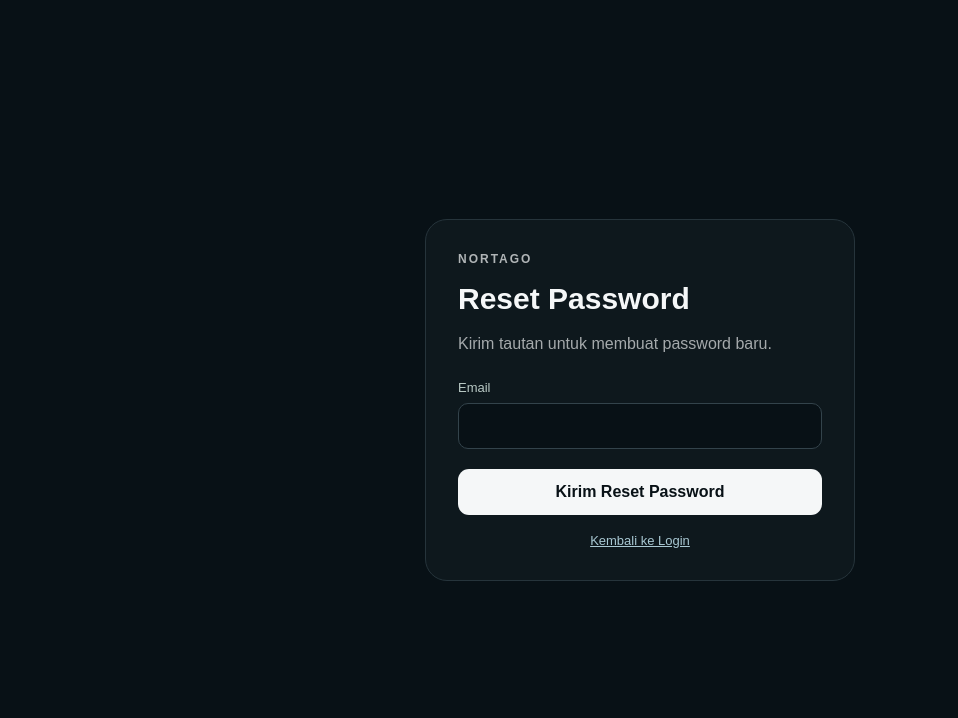
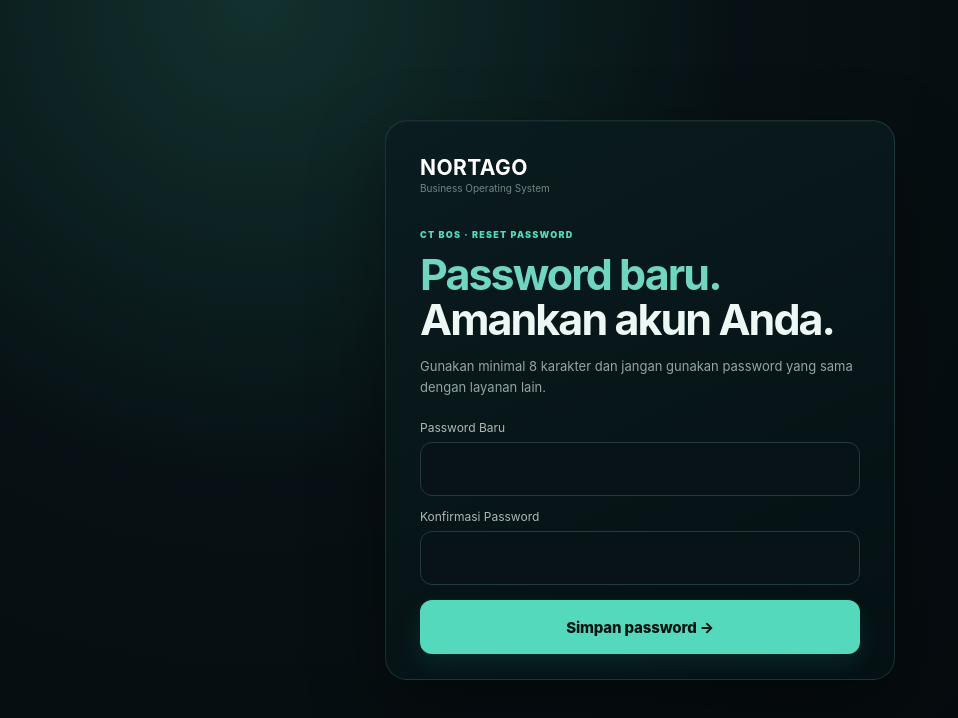
Before and after one commit to adiaris2022-rgb/tjsl-impact-control-tower, a Next.js app: page /reset-password in a window 1280 px wide. Shown: the top 718 px of the page, without its empty margins (0-958 px from the left). Built offline with nearby package versions, Linux system fonts and the light colour scheme.

Commit message:
Add CT BOS password reset page

```diff
--- a/app/reset-password/page.tsx
+++ b/app/reset-password/page.tsx
@@ -1,48 +1,50 @@
 "use client";
 
 import { useState } from "react";
-import { createBrowserClient } from "@supabase/ssr";
+import { useRouter } from "next/navigation";
+
+async function getSupabase() {
+  const response = await fetch("/api/supabase-config", { cache: "no-store" });
+  const config = await response.json().catch(() => ({}));
+  if (!response.ok || !config.url || !config.key) throw new Error(config.error || "Supabase configuration unavailable.");
+  const { createClient } = await import("@supabase/supabase-js");
+  return createClient(config.url, config.key);
+}
 
 export default function ResetPasswordPage() {
-  const [email,setEmail] = useState("");
-  const [message,setMessage] = useState("");
-  const [error,setError] = useState("");
-  const [busy,setBusy] = useState(false);
+  const router = useRouter();
+  const [password,setPassword]=useState("");
+  const [confirm,setConfirm]=useState("");
+  const [message,setMessage]=useState("");
+  const [error,setError]=useState("");
+  const [saving,setSaving]=useState(false);
 
-  async function requestReset(e:React.FormEvent) {
-    e.preventDefault();
-    setBusy(true);
-    setMessage("");
-    setError("");
-    try {
-      const response = await fetch("/api/supabase-config", { cache:"no-store", signal:AbortSignal.timeout(10000) });
-      if (!response.ok) throw new Error("Konfigurasi Supabase belum tersedia.");
-      const config = await response.json();
-      const supabase = createBrowserClient(config.url, config.key);
-      const redirectTo = `${window.location.origin}/update-password`;
-      const { error } = await supabase.auth.resetPasswordForEmail(email.trim(), { redirectTo });
-      if (error) throw error;
-      setMessage("Jika email terdaftar, tautan reset password sudah dikirim. Periksa inbox dan folder Spam.");
-    } catch (err) {
-      setError(err instanceof Error ? err.message : "Gagal mengirim reset password.");
-    } finally {
-      setBusy(false);
-    }
+  async function submit(e:React.FormEvent){
+    e.preventDefault(); setError(""); setMessage("");
+    if(password.length<8){setError("Password minimal 8 karakter.");return;}
+    if(password!==confirm){setError("Konfirmasi password tidak sama.");return;}
+    setSaving(true);
+    try{
+      const s=await getSupabase();
+      const {error:e1}=await s.auth.updateUser({password});
+      if(e1) throw e1;
+      setMessage("Password berhasil diperbarui. Silakan masuk ke CT BOS.");
+      setTimeout(()=>router.replace("/"),1200);
+    }catch(e){setError(e instanceof Error?e.message:"Gagal memperbarui password.");}
+    finally{setSaving(false);}
   }
 
-  return (
-    <main style={{minHeight:"100vh",display:"grid",placeItems:"center",padding:"24px",background:"#081116",color:"#f5f7f8",fontFamily:"Arial,sans-serif"}}>
-      <form onSubmit={requestReset} style={{width:"100%",maxWidth:"430px",padding:"32px",border:"1px solid #26343b",borderRadius:"22px",background:"#0e181d",boxSizing:"border-box"}}>
-        <div style={{fontSize:"12px",letterSpacing:"2px",fontWeight:700,opacity:.7}}>NORTAGO</div>
-        <h1 style={{fontSize:"30px",margin:"16px 0 8px"}}>Reset Password</h1>
-        <p style={{opacity:.65,lineHeight:1.5}}>Kirim tautan untuk membuat password baru.</p>
-        <label style={{display:"block",marginTop:"24px",fontSize:"13px"}}>Email</label>
-        <input required type="email" value={email} onChange={e=>setEmail(e.target.value)} style={{width:"100%",marginTop:"8px",padding:"13px",borderRadius:"10px",border:"1px solid #33434b",background:"#081116",color:"#fff",boxSizing:"border-box"}} />
-        {message && <div style={{marginTop:"14px",padding:"12px",borderRadius:"10px",background:"#153027",color:"#b8f1d3",fontSize:"13px"}}>{message}</div>}
-        {error && <div style={{marginTop:"14px",padding:"12px",borderRadius:"10px",background:"#35171b",color:"#ffb4bd",fontSize:"13px"}}>{error}</div>}
-        <button disabled={busy} type="submit" style={{width:"100%",marginTop:"20px",padding:"14px",border:0,borderRadius:"11px",background:"#f5f7f8",color:"#081116",fontWeight:700}}>{busy ? "Mengirim…" : "Kirim Reset Password"}</button>
-        <a href="/login" style={{display:"block",marginTop:"18px",textAlign:"center",color:"#a9c8d3",fontSize:"13px"}}>Kembali ke Login</a>
-      </form>
-    </main>
-  );
+  return <main className="auth-shell"><section className="login-card">
+    <div className="brand"><div><strong style={{fontSize:22,color:"#fff"}}>NORTAGO</strong><small>Business Operating System</small></div></div>
+    <div className="eyebrow">CT BOS · RESET PASSWORD</div>
+    <h1><span>Password baru.</span><br/>Amankan akun Anda.</h1>
+    <p className="lead">Gunakan minimal 8 karakter dan jangan gunakan password yang sama dengan layanan lain.</p>
+    <form onSubmit={submit}>
+      <label>Password Baru<input type="password" value={password} onChange={e=>setPassword(e.target.value)} autoComplete="new-password" required /></label>
+      <label>Konfirmasi Password<input type="password" value={confirm} onChange={e=>setConfirm(e.target.value)} autoComplete="new-password" required /></label>
+      {message&&<div style={{fontSize:12,color:"#67d9c3",padding:"10px 12px",border:"1px solid #28584f",borderRadius:10}}>{message}</div>}
+      {error&&<div className="error">{error}</div>}
+      <button disabled={saving}>{saving?"Menyimpan...":"Simpan password →"}</button>
+    </form>
+  </section></main>;
 }
```
